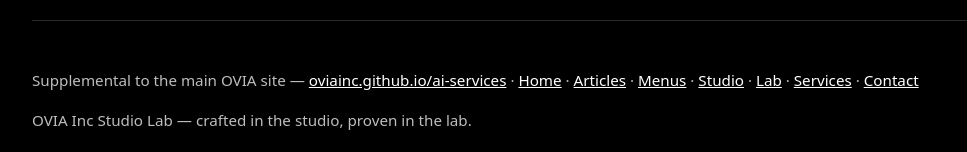
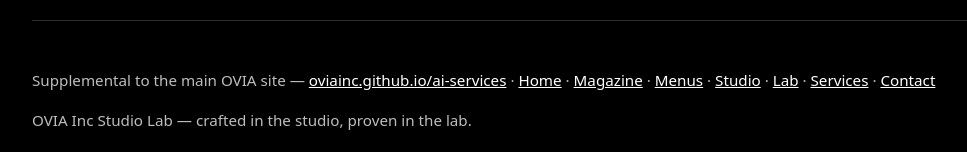
Before and after one commit to Oviainc/thewebsite, a plain HTML site: page services.html in a window 1280 px wide. Shown: the part 2642-2794 px from the top of the page, without its empty margins (84-1051 px from the left). Drawn offline with Linux system fonts and the light colour scheme.

Commit message:
Magazine rename: footer link and Lab wording now say Magazine, not Articles

```diff
--- a/services.html
+++ b/services.html
@@ -104,7 +104,7 @@
 </section>
 </main>
 <footer>
-  <p>Supplemental to the main OVIA site — <a href="https://oviainc.github.io/ai-services/">oviainc.github.io/ai-services</a> · <a href="https://oviainc.github.io/ai-services/">Home</a> · <a href="https://oviainc.github.io/ai-services/articles/">Articles</a> · <a href="https://oviainc.github.io/ai-services/menus/">Menus</a> · <a href="studio.html">Studio</a> · <a href="lab.html">Lab</a> · <a href="services.html">Services</a> · <a href="https://oviainc.github.io/ai-services/#contact">Contact</a></p>
+  <p>Supplemental to the main OVIA site — <a href="https://oviainc.github.io/ai-services/">oviainc.github.io/ai-services</a> · <a href="https://oviainc.github.io/ai-services/">Home</a> · <a href="https://oviainc.github.io/ai-services/magazine/">Magazine</a> · <a href="https://oviainc.github.io/ai-services/menus/">Menus</a> · <a href="studio.html">Studio</a> · <a href="lab.html">Lab</a> · <a href="services.html">Services</a> · <a href="https://oviainc.github.io/ai-services/#contact">Contact</a></p>
   <p>OVIA Inc Studio Lab — crafted in the studio, proven in the lab.</p>
   <p>#toyoursatisfaction</p>
 </footer>
```
